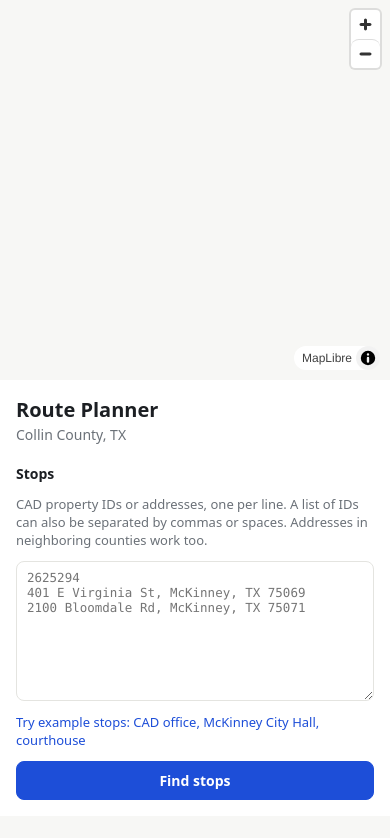
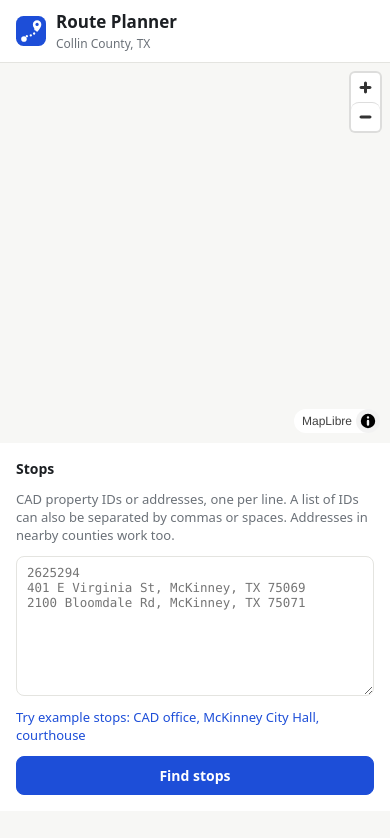
Before and after one commit to kevinbaker/county-router, a website built with Vite: page web/index.html in a window 390 px wide. Built offline with nearby package versions, Linux system fonts and the light colour scheme; what @protomaps/basemaps, pmtiles would draw is missing.

Commit message:
Add Kaufman and Van Zandt counties; add a logo
Region: the routable area now also covers Kaufman and Van Zandt counties
(9 counties, clipped to their outline + 5 km), so commuters from there
can be routed. Road extract 137 MB, map tiles 145 MB.

Logo: a small route mark at the top left, also the favicon. The header
is now its own row: fixed above the panel on desktop, and a slim bar
above the map on phones, so the logo sits top left on every screen.

Co-Authored-By: Claude Opus 5.5 (1M context) <noreply@anthropic.com>

```diff
--- a/compose.yaml
+++ b/compose.yaml
@@ -62,7 +62,7 @@ services:
     command: osrm-routed --algorithm mld --max-table-size 1000 /data/collin.osrm
     volumes:
       - ./data/out:/data:ro
-    # About 550 MB for the 7-county road network.
+    # About 550 MB for the 9-county road network.
     mem_limit: 1536m
 
   vroom:
@@ -93,7 +93,7 @@ services:
       # Outside /nominatim, which the image chowns recursively on start.
       - ./data/out/collin.osm.pbf:/import/collin.osm.pbf:ro
       - nominatim-db:/var/lib/postgresql/16/main
-    # About 700 MB in use; the 7-county import peaks near 3 GB.
+    # About 700 MB in use; the 9-county import peaks near 3 GB.
     mem_limit: 4g
 
   # Not a service: `docker compose run --rm cad-refresh` (see ops/refresh-cad.sh).
--- a/web/index.html
+++ b/web/index.html
@@ -4,21 +4,25 @@
     <meta charset="utf-8" />
     <meta name="viewport" content="width=device-width, initial-scale=1" />
     <title>Collin County Route Planner</title>
+    <link rel="icon" href="/logo.svg" type="image/svg+xml" />
   </head>
   <body>
     <div class="app">
-      <aside class="panel">
-        <header>
+      <header class="topbar">
+        <div class="brand">
+          <img class="logo" src="/logo.svg" alt="" width="36" height="36" />
           <div>
             <h1>Route Planner</h1>
             <p class="sub">Collin County, TX</p>
           </div>
-          <button id="start-over" class="start-over" hidden>Start over</button>
-        </header>
+        </div>
+        <button id="start-over" class="start-over" hidden>Start over</button>
+      </header>
+      <aside class="panel">
 
         <section id="step-input">
           <label for="addresses">Stops</label>
-          <p class="hint">CAD property IDs or addresses, one per line. A list of IDs can also be separated by commas or spaces. Addresses in neighboring counties work too.</p>
+          <p class="hint">CAD property IDs or addresses, one per line. A list of IDs can also be separated by commas or spaces. Addresses in nearby counties work too.</p>
           <textarea
             id="addresses"
             rows="8"
@@ -35,7 +39,7 @@
             <h2>Check stops</h2>
             <span id="review-summary" class="muted"></span>
           </div>
-          <p class="hint">Drag any pin to correct it. Green outlines are the CAD parcels. Stops can be anywhere in Collin and its neighboring counties (dotted outline); stops marked “not found” are skipped until you place them.</p>
+          <p class="hint">Drag any pin to correct it. Green outlines are the CAD parcels. Stops can be anywhere in Collin and the nearby counties (dotted outline); stops marked “not found” are skipped until you place them.</p>
           <ol id="stop-list" class="stops"></ol>
 
           <div class="options">
--- a/web/src/main.ts
+++ b/web/src/main.ts
@@ -25,7 +25,7 @@ type GeocodeResult = {
   source: "cad" | "census" | "nominatim" | null;
   /** Inside Collin County. */
   in_county: boolean;
-  /** Inside the routable region: Collin and its neighbouring counties. */
+  /** Inside the routable region: Collin and nearby counties. */
   in_area: boolean;
   prop_id: number | null;
   method: "building" | "frontage" | "lot_centre" | null;
--- a/web/src/style.css
+++ b/web/src/style.css
@@ -22,17 +22,27 @@ body { margin: 0; }
 .app {
   display: grid;
   grid-template-columns: minmax(320px, 400px) 1fr;
+  grid-template-rows: auto 1fr;
+  grid-template-areas: "top map" "panel map";
   height: 100dvh;
 }
 
+.topbar {
+  grid-area: top;
+  background: var(--panel);
+  border-right: 1px solid var(--line);
+  padding: 20px 20px 16px;
+}
+
 .panel {
+  grid-area: panel;
   background: var(--panel);
   border-right: 1px solid var(--line);
   overflow-y: auto;
-  padding: 20px 20px 32px;
+  padding: 4px 20px 32px;
 }
 
-.map-wrap { position: relative; height: 100%; min-height: 0; }
+.map-wrap { grid-area: map; position: relative; height: 100%; min-height: 0; }
 #map { position: absolute; inset: 0; }
 
 .map-fit {
@@ -53,11 +63,13 @@ body { margin: 0; }
 }
 .map-fit:hover { filter: brightness(1.1); }
 
-header { display: flex; justify-content: space-between; align-items: flex-start; gap: 12px; }
+header { display: flex; justify-content: space-between; align-items: center; gap: 12px; }
 header h1 { font-size: 20px; margin: 0; }
+.brand { display: flex; align-items: center; gap: 10px; }
+.logo { flex: none; width: 36px; height: 36px; }
 .start-over { padding: 6px 12px; font-size: 13px; font-weight: 500; white-space: nowrap; }
 .start-over.confirm { background: var(--bad); border-color: var(--bad); color: #fff; }
-.sub { margin: 2px 0 20px; color: var(--muted); }
+.sub { margin: 2px 0 0; color: var(--muted); }
 h2 { font-size: 15px; margin: 0; }
 
 section { display: flex; flex-direction: column; gap: 12px; }
@@ -187,9 +199,14 @@ li.moved .num { background: #ede9fe; color: var(--moved); }
 #print-sheet { display: none; }
 
 @media (max-width: 760px) {
-  .app { grid-template-columns: 1fr; grid-template-rows: 45dvh auto; height: auto; }
-  .map-wrap { grid-row: 1; height: 45dvh; }
-  .panel { grid-row: 2; border-right: 0; padding: 16px; }
+  /* Phones: a slim bar with the logo on top, then the map, then the panel. */
+  .app { grid-template-columns: 1fr; grid-template-rows: auto 45dvh auto; grid-template-areas: "top" "map" "panel"; height: auto; }
+  .topbar { border-right: 0; border-bottom: 1px solid var(--line); padding: 10px 16px; }
+  .topbar .logo { width: 30px; height: 30px; }
+  .topbar h1 { font-size: 17px; }
+  .topbar .sub { font-size: 12px; }
+  .map-wrap { height: 45dvh; }
+  .panel { border-right: 0; padding: 16px; }
 }
 
 @media print {
```
Also changed, not shown: DEPLOY.md (+2 -2 lines), data/boundary/region-buffered.geojson, data/boundary/region.geojson, web/public/logo.svg (added), 2 other files.
